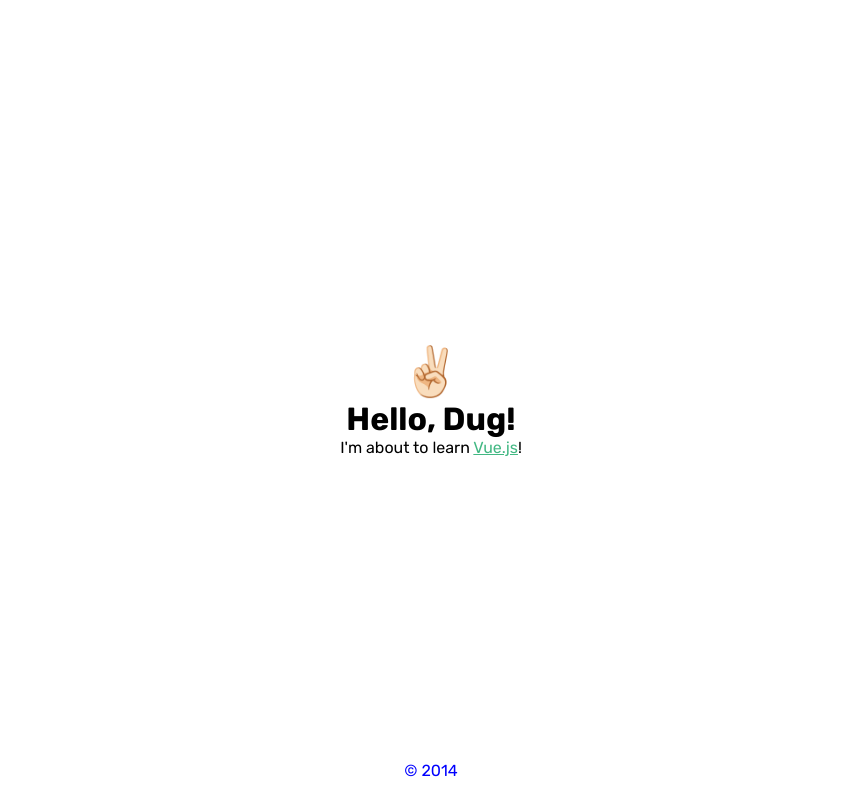
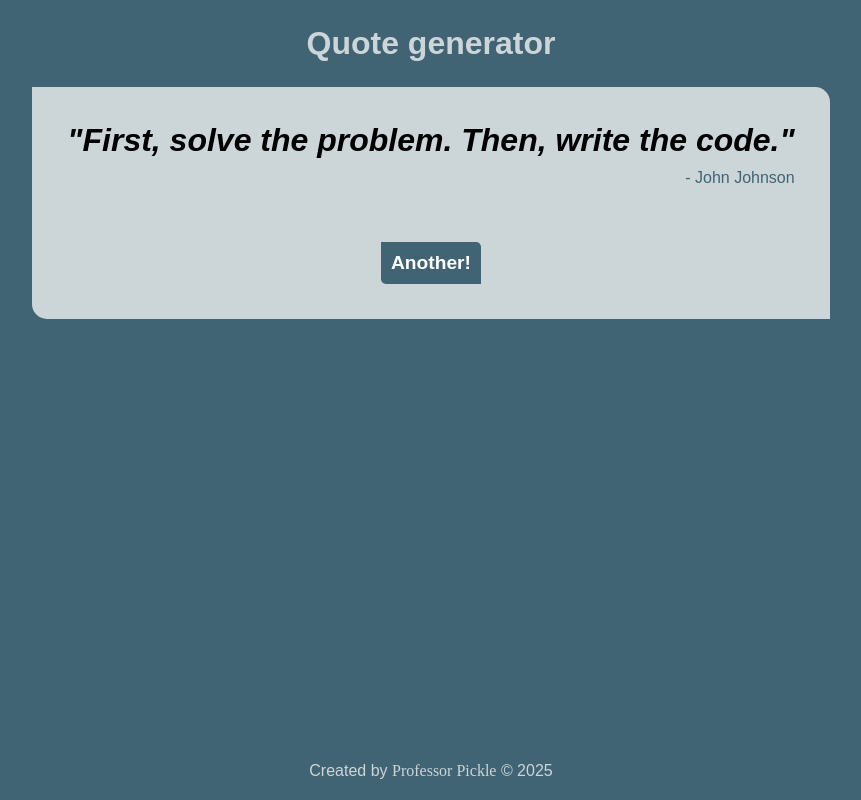
Before and after one commit to duglikespiano/dugsnotes-vue2-by-freecodecamp, a Vue app: page / in a window 1280 px wide. Shown: the whole page, without its empty margins (209-1070 px from the left). Built offline with nearby package versions, Linux system fonts and the light colour scheme.

Commit message:
CHALLENGE - QUOTE GENERATOR

```diff
--- /dev/null
+++ b/0G_MOCKUP/styles.css
@@ -0,0 +1,101 @@
+/* BASE CSS */
+* {
+	box-sizing: border-box;
+	margin: 0;
+	padding: 0;
+}
+
+body {
+	background-color: #406473;
+	font-family: sans-serif;
+}
+
+#app {
+	display: flex;
+	flex-direction: column;
+	align-items: center;
+	padding: 25px;
+}
+/**********/
+
+/* HEADER CSS */
+header {
+	color: #ccd6d9;
+	margin-bottom: 25px;
+}
+/**********/
+
+/* MAIN CSS */
+main {
+	background: #ccd6d9;
+	max-width: 90%;
+	border-radius: 0 15px 0 15px;
+	padding: 35px;
+	display: flex;
+	flex-direction: column;
+	align-items: center;
+	gap: 10px;
+}
+
+main section {
+	display: flex;
+	width: 100%;
+	flex-direction: column;
+	gap: 10px;
+	margin-bottom: 25px;
+}
+
+main p {
+	font-weight: bold;
+	font-style: italic;
+	font-size: 2rem;
+	text-align: left;
+}
+
+main p::before {
+	content: '"';
+}
+
+main p::after {
+	content: '"';
+}
+
+main span {
+	align-self: end;
+	color: #406473;
+}
+
+main span::before {
+	content: '- ';
+}
+
+main button {
+	background: #406473;
+	color: white;
+	padding: 10px;
+	border: 0;
+	font-size: 1.2rem;
+	border-radius: 0 5px 0 5px;
+	font-weight: bold;
+	margin-top: 20px;
+	cursor: pointer;
+	transition: transform 0.2s;
+}
+main button:hover {
+	transform: scale(1.05);
+}
+/**********/
+
+/* FOOTER CSS */
+footer {
+	position: fixed;
+	margin: 0 auto;
+	bottom: 0;
+	text-align: center;
+	color: #ccd6d9;
+	padding-bottom: 20px;
+}
+
+footer span {
+	font-family: cursive;
+}
--- a/src/App.vue
+++ b/src/App.vue
@@ -9,4 +9,5 @@ import Footer from '@/components/Footer.vue';
 	<Main />
 	<Footer />
 </template>
+
 <style scoped></style>
--- a/src/assets/main.css
+++ b/src/assets/main.css
@@ -1,17 +1,17 @@
-@import url('https://fonts.googleapis.com/css2?family=Rubik:ital,wght@0,300..900;1,300..900&display=swap');
-
-* {
-	margin: 0;
-	padding: 0;
-	font-family: 'Rubik', sans-serif;
-	text-align: center;
+*{
+    box-sizing: border-box;
+    margin: 0;
+    padding: 0;
 }
 
-body,
+body{
+    background-color:#406473;
+    font-family: sans-serif;
+}
+
 #app {
-	display: flex;
-	flex-direction: column;
-	min-height: 100vh;
-	justify-content: center;
-	align-items: center;
+    display:flex;
+    flex-direction:column;
+    align-items:center;
+    padding:25px;
 }
--- a/src/components/Footer.vue
+++ b/src/components/Footer.vue
@@ -1,21 +1,23 @@
 <script setup>
-import { ref } from 'vue';
-const year = ref('2014');
 </script>
 
 <template>
-	<footer>
-		<p>&copy; {{ year }}</p>
-	</footer>
+  <footer>
+      Created by <span>Professor Pickle</span> &copy; 2025
+  </footer>
 </template>
 
 <style scoped>
-footer {
-	position: fixed;
-	bottom: 0;
-	padding-bottom: 20px;
-}
-footer p {
-	color: blue;
-}
+  footer {
+    position:fixed;
+    margin: 0 auto;
+    bottom:0;
+    text-align:center;
+    color:#CCD6D9;
+    padding-bottom:20px;
+  }
+
+  span{
+      font-family: cursive;
+  }
 </style>
--- a/src/components/Header.vue
+++ b/src/components/Header.vue
@@ -1,16 +1,15 @@
 <script setup>
-import { ref } from 'vue';
-const emoji = ref('✌🏻');
 </script>
 
 <template>
-	<header>
-		<span>{{ emoji }}</span>
-	</header>
+  <header>
+      <h1>Quote generator</h1>
+  </header>
 </template>
 
 <style scoped>
-header span {
-	font-size: 3rem;
-}
+  header {
+    color:#CCD6D9;
+    margin-bottom:25px;
+  }
 </style>
--- a/src/components/Main.vue
+++ b/src/components/Main.vue
@@ -1,20 +1,73 @@
 <script setup>
-import { ref } from 'vue';
-const name = ref('Dug');
 </script>
 
 <template>
-	<main>
-		<h1>Hello, {{ name }}!</h1>
-		<p>I'm about to learn <a href="https://vuejs.org/" target="_blank">Vue.js</a>!</p>
-	</main>
+  <main>
+      <section>
+          <p>First, solve the problem. Then, write the code.</p>
+          <span>John Johnson</span>
+      </section>
+      <button>Another!</button>
+  </main>
 </template>
 
 <style scoped>
-main h1 {
-	display: block;
+  main {
+    background: #CCD6D9;
+    max-width:90%;
+    border-radius:0 15px 0 15px;
+    padding:35px;
+    display:flex;
+    flex-direction:column;
+    align-items:center;
+    gap:10px;
 }
-main a {
-	color: #42b883;
+
+ section {
+    display: flex;
+    width:100%;
+    flex-direction:column;
+    gap:10px;
+    margin-bottom:25px;
+}
+
+ p {
+    font-weight:bold;
+    font-style: italic;
+    font-size:2rem;
+    text-align:left;
+}
+
+ p::before {
+    content: '"'
+}
+
+ p::after {
+    content: '"'
+}
+
+ span {
+    align-self:end;
+    color: #406473;
+}
+
+ span::before {
+    content: "- "
+}
+
+ button {
+    background:#406473;
+    color: white;
+    padding:10px;
+    border: 0;
+    font-size:1.2rem;
+    border-radius:0 5px 0 5px;
+    font-weight:bold;
+    margin-top:20px;
+    cursor:pointer;
+    transition: transform 0.2s;
+}
+ button:hover{
+    transform: scale(1.05);
 }
 </style>
--- a/vite.config.js
+++ b/vite.config.js
@@ -2,17 +2,15 @@ import { fileURLToPath, URL } from 'node:url'
 
 import { defineConfig } from 'vite'
 import vue from '@vitejs/plugin-vue'
-import vueDevTools from 'vite-plugin-vue-devtools'
 
 // https://vite.dev/config/
 export default defineConfig({
   plugins: [
     vue(),
-    vueDevTools(),
   ],
   resolve: {
     alias: {
-      '@': fileURLToPath(new URL('./src', import.meta.url)),
+      '@': fileURLToPath(new URL('./src', import.meta.url))
     },
   },
 })
```
Also changed, not shown: 0G_MOCKUP/index.html (added, +22 -0 lines), 0G_MOCKUP/mockup.png (added).
